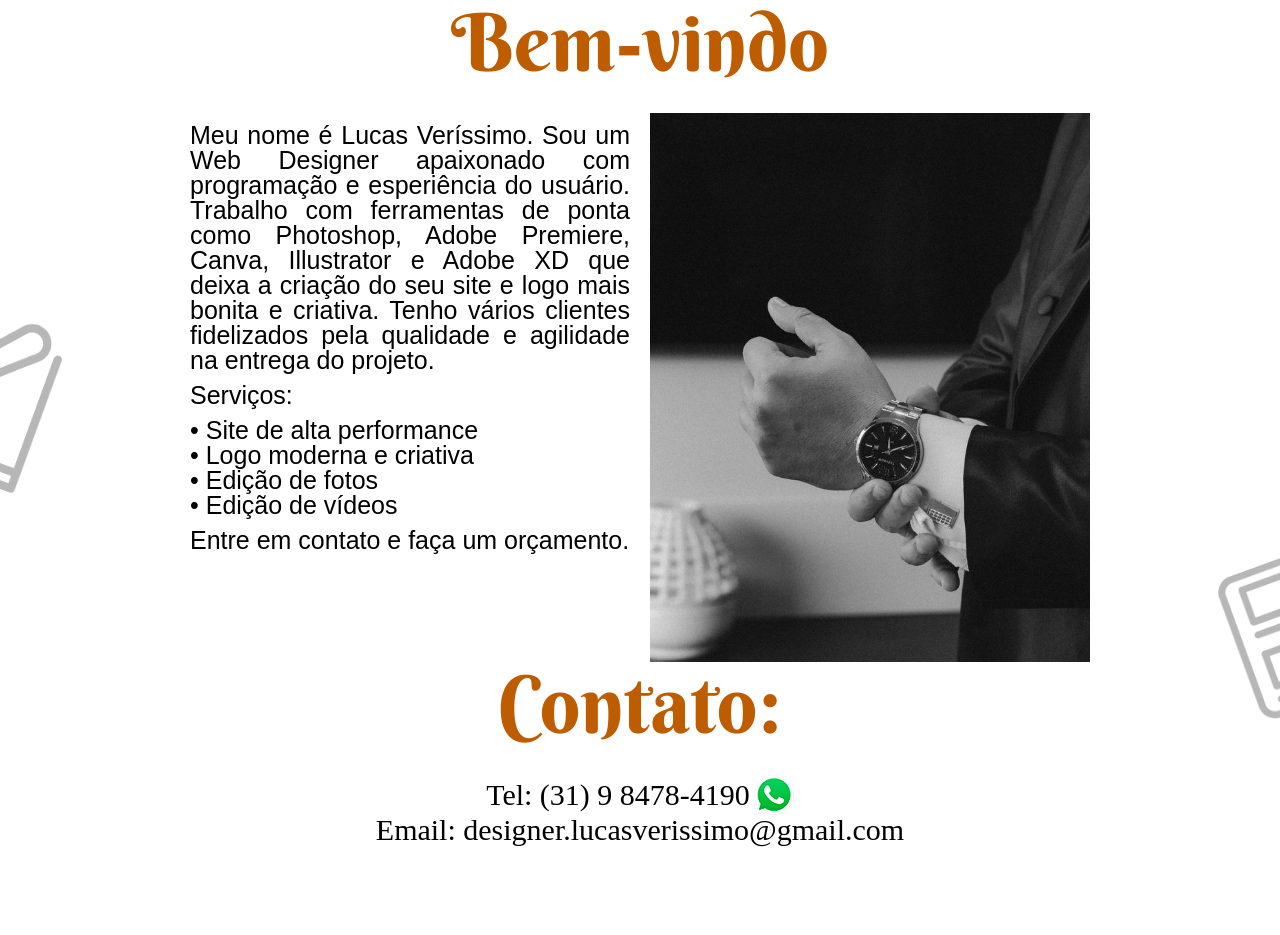
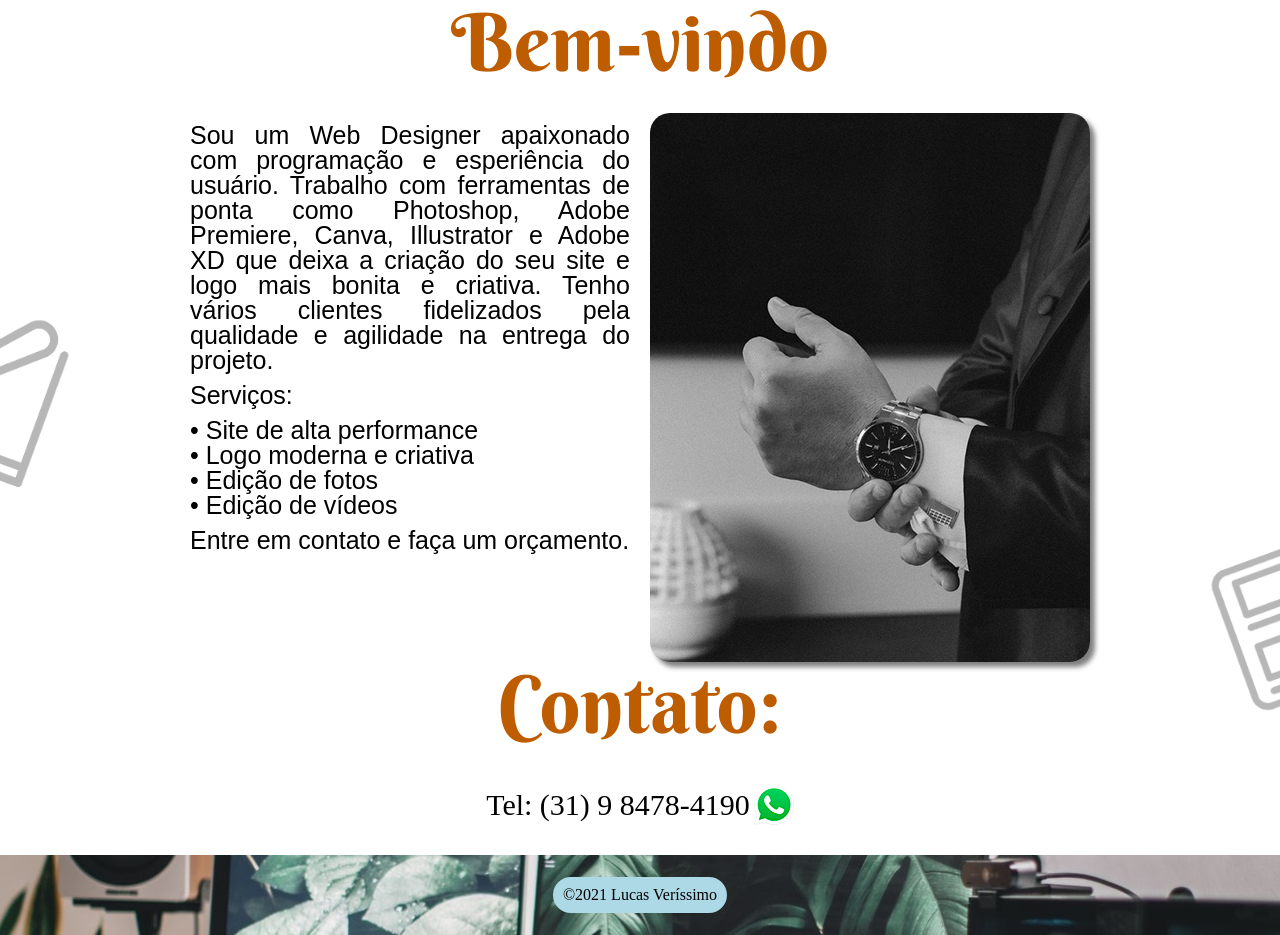
Before and after one commit to lucas-verissimo/Portifolio, a plain HTML site: page index.html in a window 1280 px wide. Shown: the part 817-1752 px from the top of the page. Before the commit the page ends 1682 px from the top, so only its background shows below. Drawn offline with Linux system fonts and the light colour scheme.

Commit message:
Update Imagem + Contato

```diff
--- a/index.html
+++ b/index.html
@@ -7,7 +7,7 @@
     <link rel="stylesheet" href="styles/reset.css">
     <link rel="stylesheet" href="styles/style.css">
     <link rel="shortcut icon" href="img/favicon.ico" type="image/x-icon">
-    <script src="scripts/script.js"></script>
+
     <title>Lucas Veríssimo</title>
 </head>
 <body>
@@ -16,14 +16,14 @@
     </header>
     <main>
         <picture id="home">
-            <img src="img/300logo_home.png" alt="logo" class="vertical-align" id="logo-home">
+            <img src="img/logo_home.png" alt="logo" class="vertical-align" id="logo-home">
         </picture>
         <div id="page">
             <div id="text-page">
                 <h2 class="berkshire">Bem-vindo</h2>
                 <section id="sobre-mim">
                     <p>
-                        Meu nome é Lucas Veríssimo. Sou um Web Designer apaixonado com programação e esperiência do usuário. Trabalho com ferramentas de ponta como Photoshop, Adobe Premiere, Canva, Illustrator e Adobe XD que deixa a criação do seu site e logo mais bonita e criativa. Tenho vários clientes fidelizados pela qualidade e agilidade na entrega do projeto.
+                        Sou um Web Designer apaixonado com programação e esperiência do usuário. Trabalho com ferramentas de ponta como Photoshop, Adobe Premiere, Canva, Illustrator e Adobe XD que deixa a criação do seu site e logo mais bonita e criativa. Tenho vários clientes fidelizados pela qualidade e agilidade na entrega do projeto.
                     </p>
                     <p>
                         Serviços:
@@ -36,16 +36,20 @@
                     </ul>
                     <p>Entre em contato e faça um orçamento.</p>
                 </section>
-                <img src="img/terno.jpg" alt="terno" id="minha-foto">
+                <img src="img/terno.png" alt="terno" id="minha-foto">
                 <h2 class="berkshire">Contato:</h2>
-                <h2 id="telefone" class="contato">Tel: (31) 9 8478-4190</h2>
-                <img src="img/whatsapp.png" alt="Simbolo do Whatsapp" id="whatsapp">
-                <h2 id="email" class="contato">Email: designer.lucasverissimo@gmail.com</h2>
+                <section id="whatsapp" onclick="clicou()">
+                    <h2 id="telefone" class="contato">Tel: (31) 9 8478-4190</h2>
+                    <img src="img/whatsapp.png" alt="Simbolo do Whatsapp" id="img_whatsapp">
+                </section>
             </div>
         </div>
     </main>
     <footer>
-
+        <section id="rodape">
+            &copy;2021 Lucas Veríssimo
+        </section>
     </footer>
+    <script src="scripts/script.js"></script>
 </body>
 </html>
--- a/scripts/script.js
+++ b/scripts/script.js
@@ -1 +1,14 @@
-let height_header = document.getElementsByTagName("header").offsetHeight;
+var height_screen = ((window.innerHeight)-60).toString();
+height_screen += "px";
+var home123 = document.querySelector("#home");
+home123.style.height = height_screen
+
+var width_screen = window.innerWidth
+if (width_screen < 600) {
+    document.querySelector('#minha-foto').style.width = '100%';
+    document.querySelector('#minha-foto').style.margin = 'auto';
+}
+
+function clicou() {
+    window.open("https://api.whatsapp.com/send?phone=5531984784190", '_blank');
+}
--- a/styles/style.css
+++ b/styles/style.css
@@ -5,9 +5,6 @@
     src: url(../fonts/BerkshireSwash-Regular.ttf);
 }
 
-html, body, main {
-    height: 100%;
-}
 
 body {
     background-image: url("../img/background.jpg");
@@ -27,7 +24,6 @@ header {
 #home {
     display: block;
     max-width: 100%;
-    height: calc(100% - 60px);
     text-align: center;
 }
 
@@ -82,16 +78,46 @@ p, ul {
 li::before {content: "• "; color:black}
 
 #minha-foto {
-    max-width: 440px;
     display: inline-block;
     margin-left: 16px;
+    border-radius: 20px;
+    box-shadow: 5px 5px 5px rgba(0, 0, 0, 0.500);
 }
+
 
 .contato {
     font-size: 30px;
 }
 
-#telefone, #whatsapp {
+#whatsapp {
+    padding: 10px;
+    display: inline-block;
+    margin: auto;
+    border-radius: 20px;
+}
+
+#whatsapp:hover {
+    background-color: lightgreen;
+    cursor: pointer;
+}
+
+#telefone, #img_whatsapp {
     display: inline-block;
     vertical-align: middle;
 }
+
+footer {
+    height: 80px;
+    position: relative;
+}
+
+#rodape {
+    background-color: lightblue;
+    position: absolute;
+    top: 50%;
+    left: 50%;
+    margin-right: -50%;
+    transform: translate(-50%, -50%);
+    padding: 10px;
+    border-radius: 30px;
+}
```
Also changed, not shown: img/300logo_home.png (deleted), img/logo_home.png, img/terno-pq.png (added), img/terno.jpg (deleted), img/terno.png (added).
